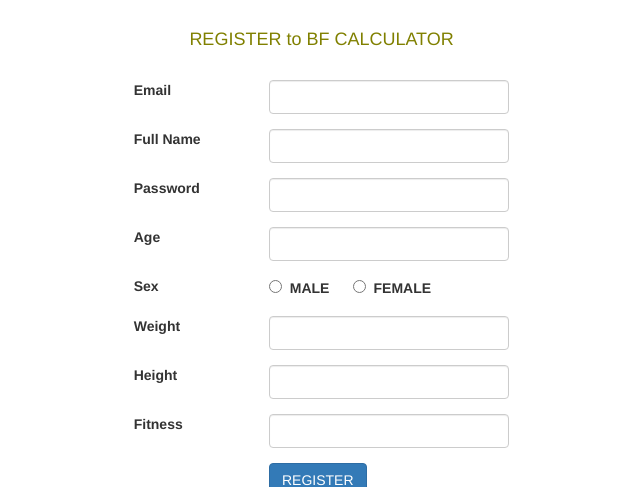
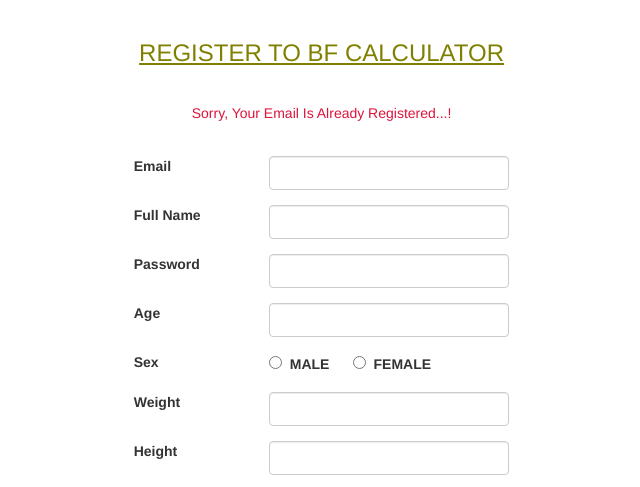
Before and after one commit to shaheen2013/bfcalculator, a CodeIgniter app: page /bfcalculator/user/register in a window 1280 px wide. Shown: the top 487 px of the page, without its empty margins (317-957 px from the left). Run offline with CodeIgniter, Linux system fonts and the light colour scheme; some libraries are stand-ins or nearby versions.

Commit message:
REGISTER function crossed halfway.

```diff
--- a/application/controllers/User.php
+++ b/application/controllers/User.php
@@ -38,7 +38,21 @@ class User extends CI_Controller {
                 'fitness' => $this->input->post('fitness')
             );
 
+            $user = $this->User_model->get_user_by_email($userParams['email']);
+
+            if($user == null) {
+
+            	echo 'OK';
+
+            } else {
+
+            	echo 'NOT OK';
+
+            }
+
     	} else {
+
+    		$data['errorMessage'] = 'Sorry, Your Email Is Already Registered...!';
 
     		$data['_view'] = 'user/register';
         	$this->load->view('layouts/main',$data);
--- a/application/models/User_model.php
+++ b/application/models/User_model.php
@@ -30,6 +30,25 @@ class User_model extends CI_Model {
             WHERE
                 `id` = ?
         ",array($id))->row_array();
+
+        return $user;
+    }
+
+    /*
+     * Get user by id
+     */
+    function get_user_by_email($email)
+    {
+        $user = $this->db->query("
+            SELECT
+                *
+
+            FROM
+                `users`
+
+            WHERE
+                `email` = ?
+        ",array($email))->row_array();
 
         return $user;
     }
--- a/application/views/user/register.php
+++ b/application/views/user/register.php
@@ -13,8 +13,22 @@ defined('BASEPATH') OR exit('No direct script access allowed');
 <?php echo form_open('user/register',array("class"=>"form-horizontal", "method"=>"post")); ?>
 <div class="col-sm-offset-4 col-sm-4">
 	<br>
-	<h4 class="page-heading">REGISTER to BF CALCULATOR</h4>
+	<h3 class="page-heading"><u>REGISTER TO BF CALCULATOR</u></h3>
 	<br>
+	<div style="min-height: 50px;">
+		<?php
+
+			if(isset($errorMessage) && $errorMessage) {
+
+		?>
+			<h5 class="error-message"><?= $errorMessage; ?></h5>
+
+		<?php
+
+			}
+
+		?>
+	</div>
 	<div class="form-group">
 		<label for="email" class="col-md-4">Email</label>
 		<div class="col-md-8">
@@ -63,7 +77,7 @@ defined('BASEPATH') OR exit('No direct script access allowed');
 			<input type="text" name="fitness" value="<?php echo $this->input->post('fitness'); ?>" class="form-control" id="fitness" />
 		</div>
 	</div>
-
+	<br>
 	<div class="form-group">
 		<div class="col-sm-offset-4 col-sm-8">
 			<button type="submit" class="btn btn-primary">REGISTER</button>
--- a/assets/css/styles.css
+++ b/assets/css/styles.css
@@ -14,9 +14,16 @@ html {
 
 }
 
-h4.page-heading {
+h3.page-heading {
 
 	color: #808000;
 	text-align: center;
 
 }
+
+h5.error-message {
+
+	color: #DC143C;
+	text-align: center;
+
+}
```
Also changed, not shown: application/views/user/login.php (+16 -1 lines).
